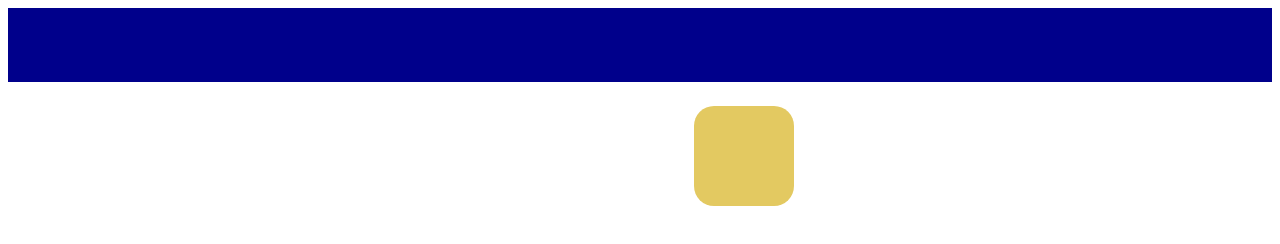
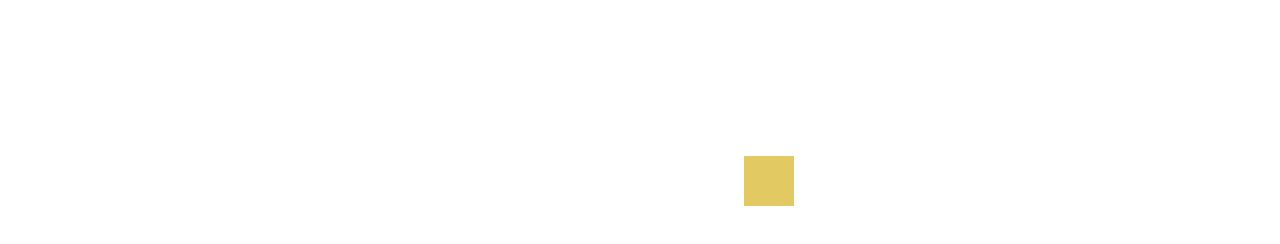
Before and after one commit to Branles/videogamelifestats, a plain HTML site: page index.html in a window 1280 px wide. Drawn offline with Linux system fonts and the light colour scheme.

Commit message:
Update style.css

```diff
--- a/style.css
+++ b/style.css
@@ -1,14 +1,6 @@
 #square {
-  width: 100px;
-  height: 100px;
+  width: 50px;
+  height: 50px;
   background-color: blue;
-  border-radius: 20px;
   position: absolute;
-  top: 50%;
-  left: 50%;
-  transform: translate(-50%, -50%);
 }
-
-body {
-  border: 1cm solid darkblue;
-}
```
